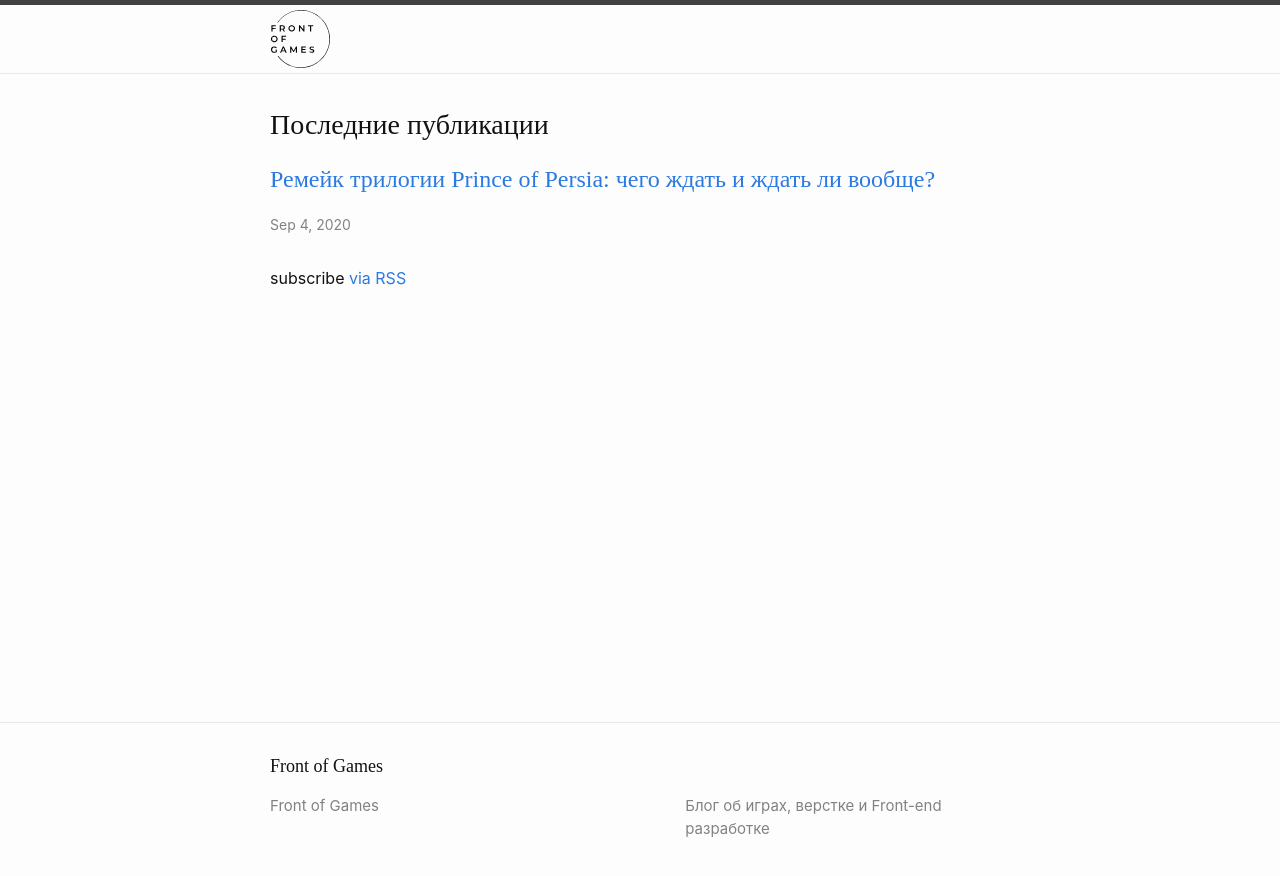
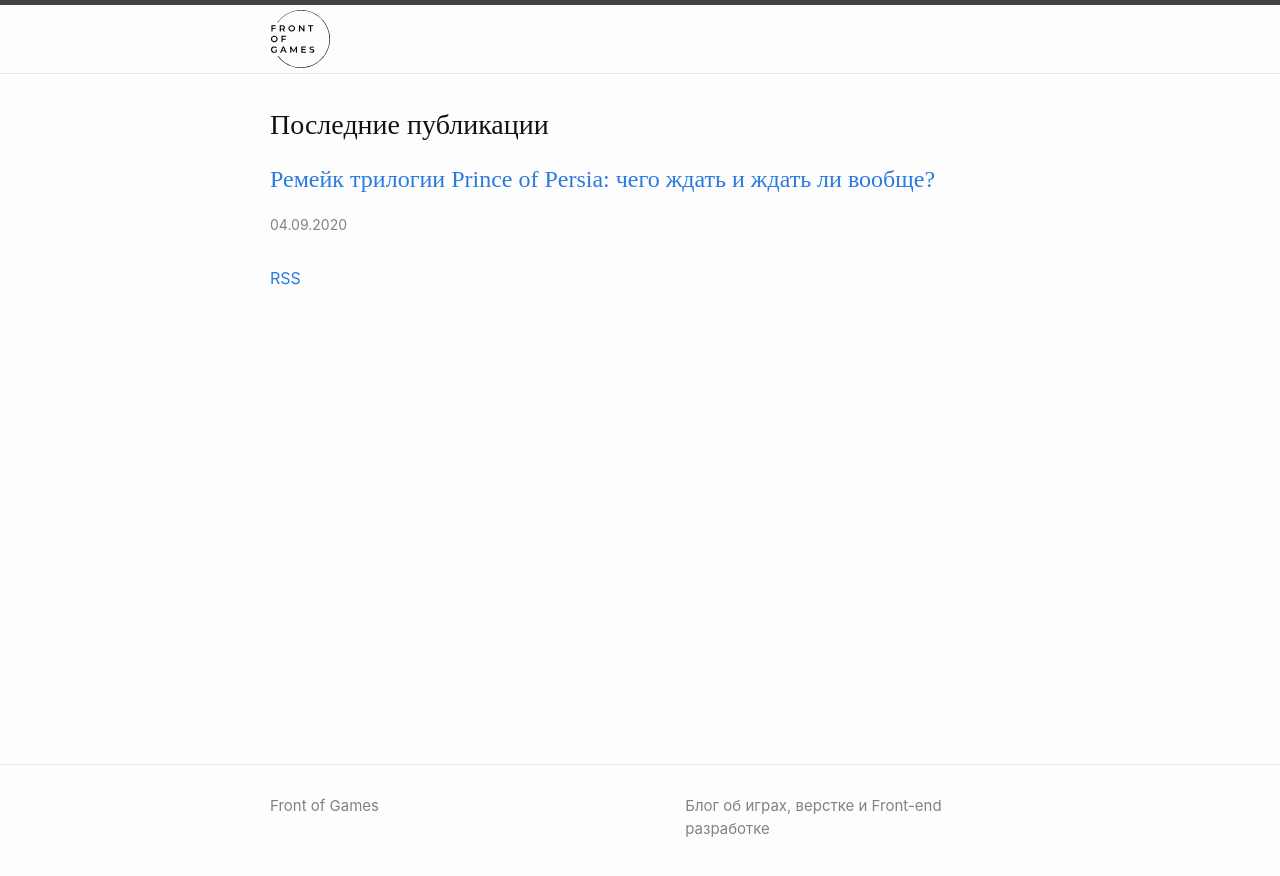
Before and after one commit to CrazyJerboa/CrazyJerboa.github.io, a Jekyll site: the page built from index.markdown, in a window 1280 px wide. Shown: the top 876 px of the page. Built offline with Jekyll 4.4.1, drawn with Linux system fonts in a browser that asks for light colours.

Commit message:
фикс названий категорий, формирования ссылок, вывода даты

```diff
--- a/_config.yml
+++ b/_config.yml
@@ -26,6 +26,7 @@
 baseurl: "" # the subpath of your site, e.g. /blog
 url: "" # the base hostname & protocol for your site, e.g. http://example.com
 # github_username:  CrazyJerboa
+permalink: /:categories/:title/
 
 # Build settings
 theme: minima
--- a/_includes/footer.html
+++ b/_includes/footer.html
@@ -3,7 +3,7 @@
 
   <div class="wrapper">
 
-    <h2 class="footer-heading">{{ site.title | escape }}</h2>
+<!--    <h2 class="footer-heading">{{ site.title | escape }}</h2>-->
 
     <div class="footer-col-wrapper">
       <div class="footer-col footer-col-1">
--- a/_layouts/default.html
+++ b/_layouts/default.html
@@ -1,5 +1,5 @@
 <!DOCTYPE html>
-<html lang="{{ page.lang | default: site.lang | default: "en" }}">
+<html lang="{{ page.lang | default: site.lang | default: "ru" }}">
 
   {%- include head.html -%}
 
--- a/_layouts/home.html
+++ b/_layouts/home.html
@@ -14,7 +14,7 @@
     <ul class="post-list">
       {%- for post in site.posts -%}
       <li>
-        {%- assign date_format = site.minima.date_format | default: "%b %-d, %Y" -%}
+        {%- assign date_format = site.minima.date_format | default: "%d.%m.%Y" -%}
         <h3>
           <a class="post-link" href="{{ post.url | relative_url }}">
             {{ post.title | escape }}
@@ -28,7 +28,7 @@
       {%- endfor -%}
     </ul>
 
-    <p class="rss-subscribe">subscribe <a href="{{ "/feed.xml" | relative_url }}">via RSS</a></p>
+    <p class="rss-subscribe"><a href="{{ "/feed.xml" | relative_url }}">RSS</a></p>
   {%- endif -%}
 
 </div>
--- a/_layouts/post.html
+++ b/_layouts/post.html
@@ -7,7 +7,7 @@
     <h1 class="post-title p-name" itemprop="name headline">{{ page.title | escape }}</h1>
     <p class="post-meta">
       <time class="dt-published" datetime="{{ page.date | date_to_xmlschema }}" itemprop="datePublished">
-        {%- assign date_format = site.minima.date_format | default: "%b %-d, %Y" -%}
+        {%- assign date_format = site.minima.date_format | default: "%d.%m.%Y" -%}
         {{ page.date | date: date_format }}
       </time>
       {%- if page.author -%}
--- a/_posts/2020-09-04-prince-of-persia-remake.markdown
+++ b/_posts/2020-09-04-prince-of-persia-remake.markdown
@@ -2,7 +2,7 @@
 layout: post
 title:  "Ремейк трилогии Prince of Persia: чего ждать и ждать ли вообще?"
 date:   2020-09-04 21:44:24 +0300
-categories: Мнение
+categories: opinion
 ---
 
 Джейсон Шраер, главный инсайдер всея игровая индустрия, на днях
```
